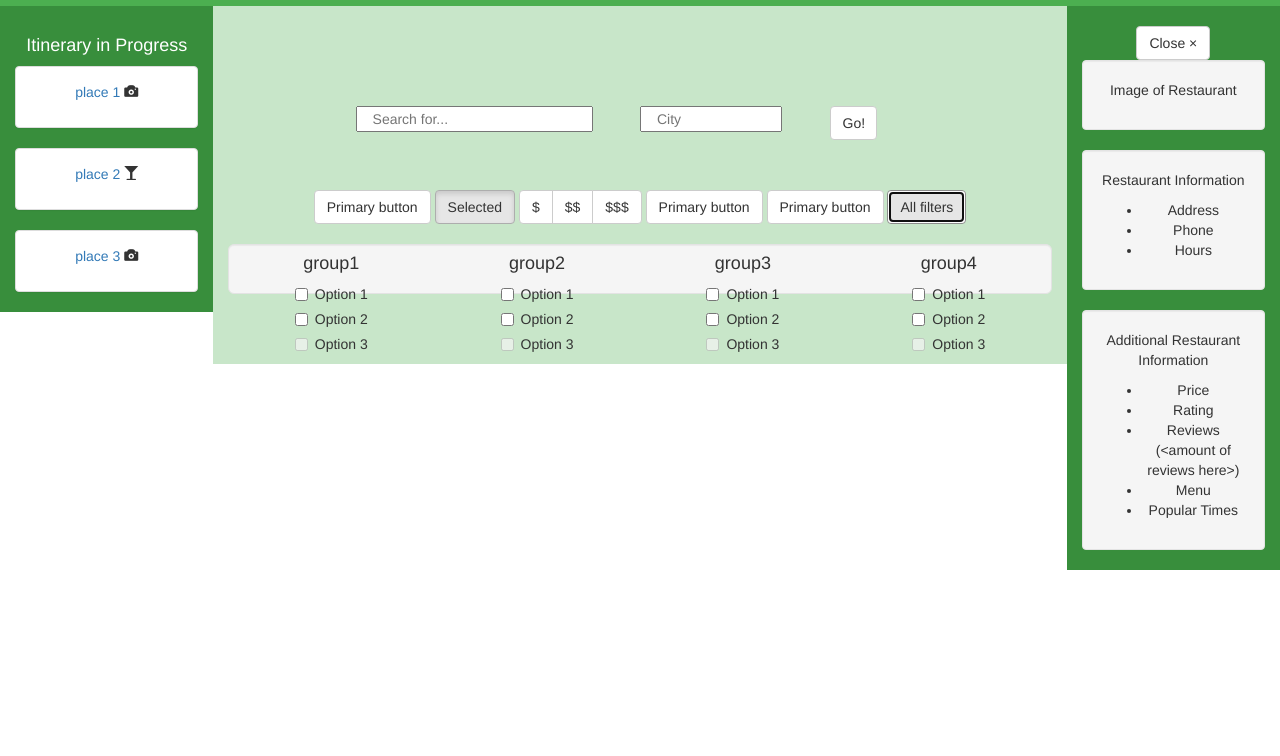
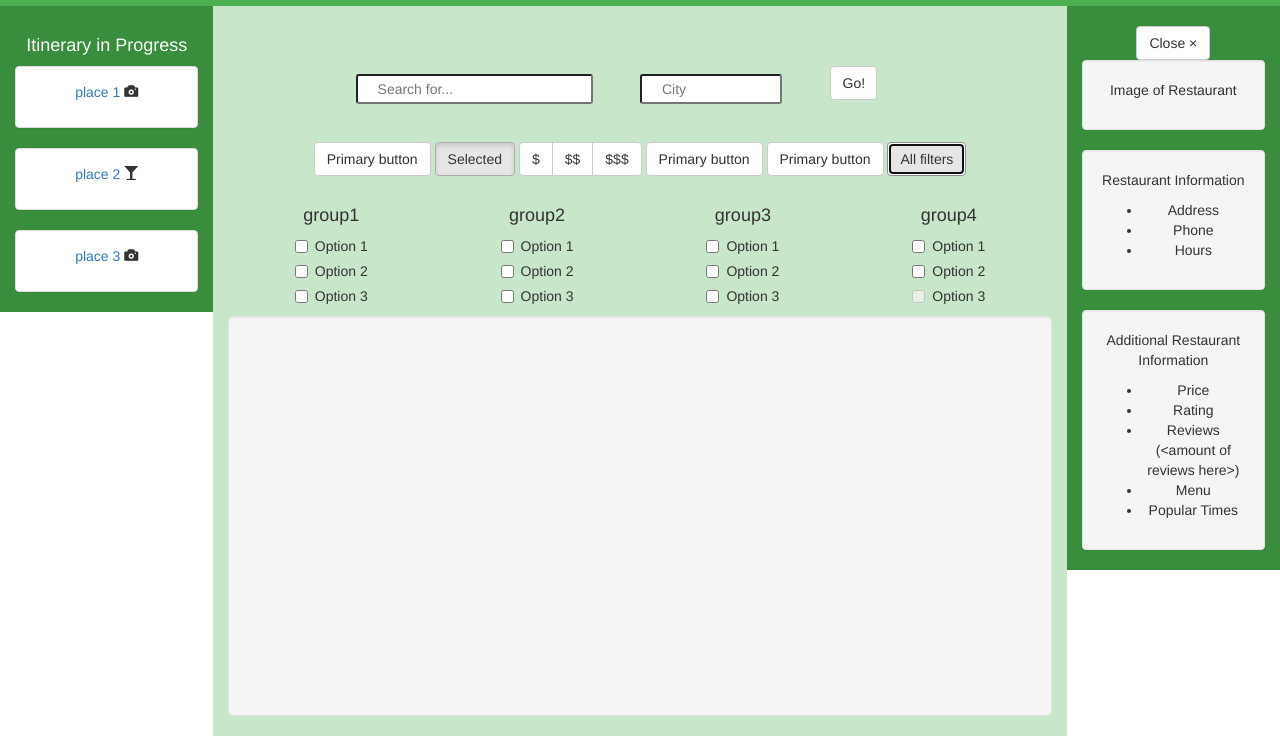
Before and after one commit to fishnal/Foodie-Run-Mapper-BRH-2017, a plain HTML site: page public/index.html in a window 1280 px wide. Both pictures are taken after a click on the button "All filters". Shown: the part 44-800 px from the top of the page. Drawn offline with nearby package versions, Linux system fonts and the light colour scheme; no server answers.

Commit message:
improve ui a bit

```diff
--- a/public/index.html
+++ b/public/index.html
@@ -50,9 +50,9 @@
 
                     <div class="search-bar-div col-md-8 col-md-offset-2 ">
                         <div class="row">
-                            <input type="text"  class="col-md-5" placeholder="Search for...">
+                            <input type="text"  class="col-md-5 search-bar" placeholder="Search for...">
                             <div class="col-md-1"></div>
-                            <input type="text"  class="col-md-3" placeholder="City">
+                            <input type="text"  class="col-md-3 search-bar" placeholder="City">
                             <div class="col-md-1"></div>
                             <button class="btn btn-default col-md-1" type="button">Go!</button>
                         </div>
@@ -83,7 +83,7 @@
                             <label><input type="checkbox" value="">Option 2</label>
                         </div>
                         <div class="checkbox disabled">
-                            <label><input type="checkbox" value="" disabled>Option 3</label>
+                            <label><input type="checkbox" value="">Option 3</label>
                         </div>
                     </div>
                 </div>
@@ -97,7 +97,7 @@
                             <label><input type="checkbox" value="">Option 2</label>
                         </div>
                         <div class="checkbox disabled">
-                            <label><input type="checkbox" value="" disabled>Option 3</label>
+                            <label><input type="checkbox" value="">Option 3</label>
                         </div>
                     </div>
                 </div>
@@ -111,7 +111,7 @@
                             <label><input type="checkbox" value="">Option 2</label>
                         </div>
                         <div class="checkbox disabled">
-                            <label><input type="checkbox" value="" disabled>Option 3</label>
+                            <label><input type="checkbox" value="">Option 3</label>
                         </div>
                     </div>
                 </div>
--- a/public/style.css
+++ b/public/style.css
@@ -1,4 +1,17 @@
 /* Remove the navbar's default margin-bottom and rounded borders */
+input[type=text] {
+    height: 30px;
+    padding: 12px 20px;
+    margin: 8px 0;
+    box-sizing: border-box;
+    border-radius: 3px;
+}
+
+#output{
+    overflow-y:scroll;
+    height: 400px;
+}
+
 .navbar {
   margin-bottom: 0;
   border-radius: 0;
@@ -28,11 +41,11 @@ footer {
 }
 
 .search-top-div{
-    height: 100px;
+    height: 60px;
 }
 
 .search-bottom-div{
-    height: 50px;
+    height: 30px;
 }
 
 .search-filter-div{
```
Also changed, not shown: public/template.html (+1 -1 lines).
